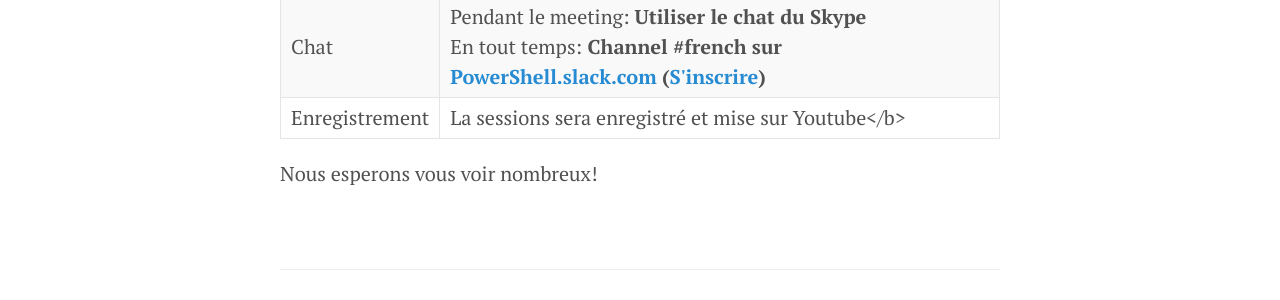
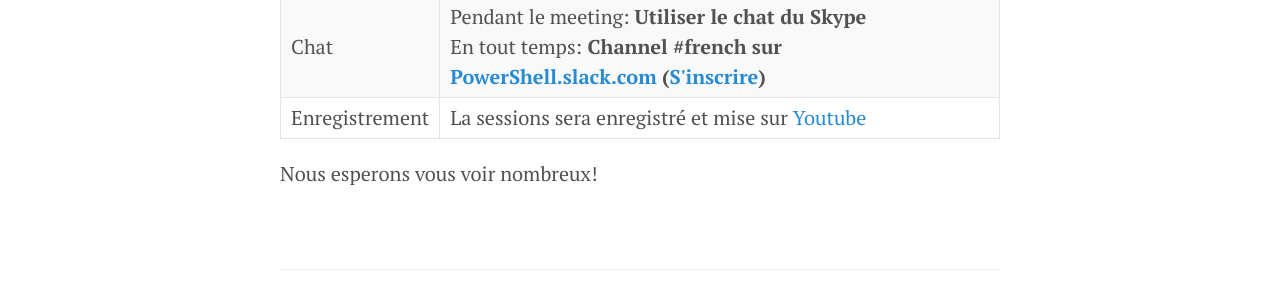
Before and after one commit to fredatgithub/frpsug.github.io, a Jekyll site: the page built from _posts/2016-09-13-FrPSUG01.md, in a window 1280 px wide. Shown: the part 1081-1381 px from the top of the page. Built offline with Jekyll 4.4.1, drawn with Linux system fonts in a browser that asks for light colours.

```diff
--- a/_posts/2016-09-13-FrPSUG01.md
+++ b/_posts/2016-09-13-FrPSUG01.md
@@ -43,7 +43,7 @@ Cet événement aura lien uniquement en ligne via Skype For Business.
 </tr>
 <tr>
     <td>Enregistrement</td>
-<td>La sessions sera enregistré et mise sur Youtube</b></td>
+<td>La sessions sera enregistré et mise sur <a href="https://www.youtube.com/channel/UCyxicOKZNm_u1opF_xAYfDA">Youtube</a></td>
 </tr>
 </table>
 
```
